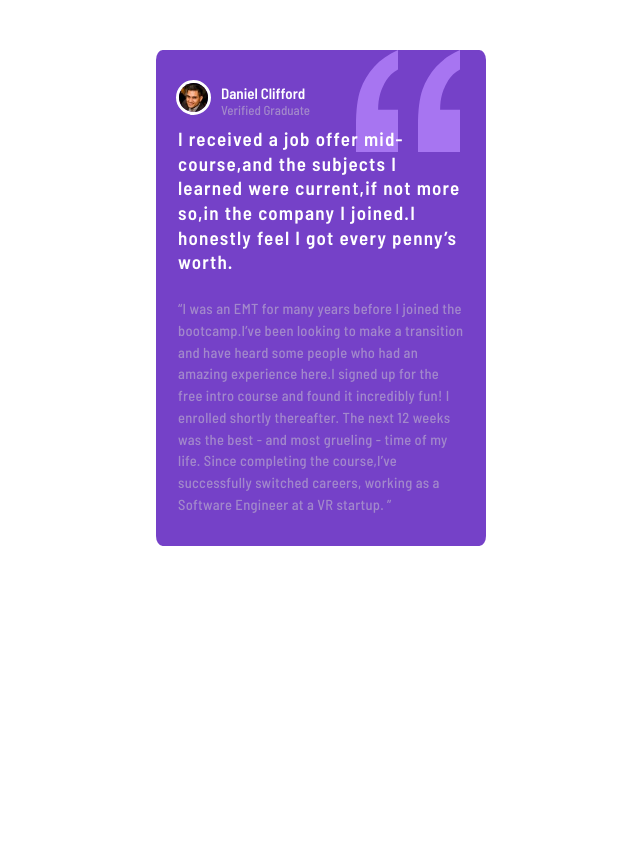
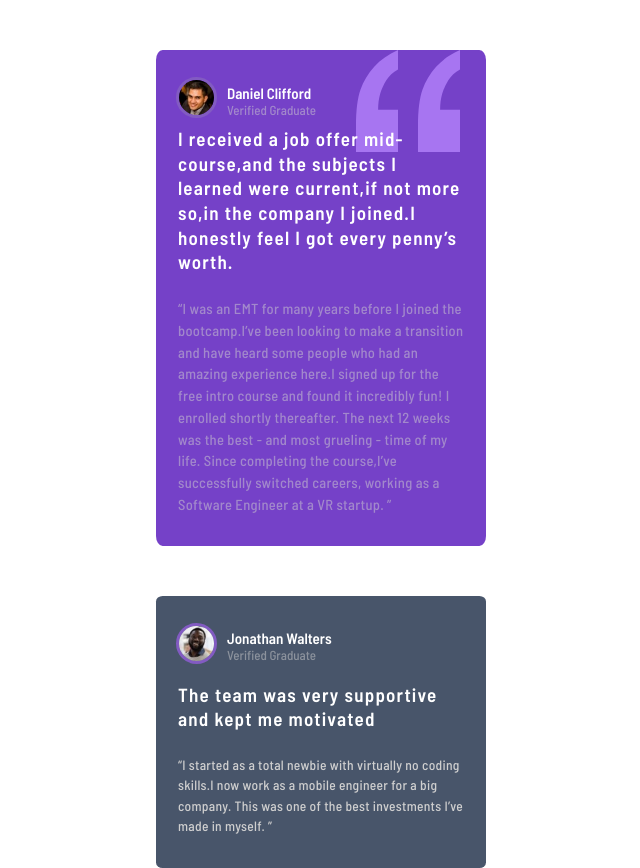
Before and after one commit to moka0690/testimonials-grid-section-main, a plain HTML site: page index.html in a window 1280 px wide. Shown: the whole page, without its empty margins (319-959 px from the left). Before the commit the page ends 800 px from the top, so only its background shows below. Drawn offline with Linux system fonts and the light colour scheme.

Commit message:
Create a card Jonathan-Walters

```diff
--- a/index.html
+++ b/index.html
@@ -8,29 +8,53 @@
   <link rel="icon" type="image/png" sizes="32x32" href="./images/favicon-32x32.png">
   <link rel="stylesheet" href="./stayl.css">
   <link rel="preconnect" href="https://fonts.googleapis.com">
-<link rel="preconnect" href="https://fonts.gstatic.com" crossorigin>
-<link href="https://fonts.googleapis.com/css2?family=Barlow+Semi+Condensed:wght@500;600&display=swap" rel="stylesheet">
+  <link rel="preconnect" href="https://fonts.gstatic.com" crossorigin>
+  <link href="https://fonts.googleapis.com/css2?family=Barlow+Semi+Condensed:wght@500;600&display=swap"
+    rel="stylesheet">
 
 </head>
 
 <body>
   <main>
-    <section class="first-section" >
+    <section class="first-section">
       <div class="img-daniel">
-        <img src="./images/image-daniel.jpg" alt="daniel">
+        <div class="img-1">
+          <img src="./images/image-daniel.jpg" alt="daniel">
+        </div>
         <div class="daniel">
-         <p class="h3-daniel">Daniel Clifford </p>
-         <p class="h5-daniel">Verified Graduate </p>
-       </div>
+          <p class="h3-daniel">Daniel Clifford </p>
+          <p class="h5-daniel">Verified Graduate </p>
+        </div>
 
       </div>
 
-      <p class="h2-daiel">I received a job offer mid-course,and the subjects I learned were current,if not more so,in the company I joined.I honestly feel I got every penny’s worth.</p>
-      <p class="p-daniel">“I was an EMT for many years before I joined the bootcamp.I’ve been looking to make a transition and have
+      <p class="h2-daiel">I received a job offer mid-course,and the subjects I learned were current,if not more so,in
+        the company I joined.I honestly feel I got every penny’s worth.</p>
+      <p class="p-daniel">“I was an EMT for many years before I joined the bootcamp.I’ve been looking to make a
+        transition and have
         heard some people who had an amazing experience here.I signed up for the free intro course and found it
         incredibly fun! I enrolled shortly thereafter. The next 12 weeks was the best - and most grueling - time of my
         life. Since completing the course,I’ve successfully switched careers, working as a Software Engineer at a VR
         startup. ”</p>
+
+    </section>
+    <section class="first-Jonathan-Walters">
+      <div class="img-Jonathan-Walters">
+        <div class="img-2">
+          <img src="/images/image-jonathan.jpg" alt="Jonathan-Walters">
+        </div>
+        <div class="Jonathan-Walters">
+          <p class="h3-Jonathan-Walters">Jonathan Walters</p>
+          <p class="h5-Jonathan-Walters">Verified Graduate </p>
+        </div>
+
+      </div>
+
+      <p class="h2-Jonathan-Walters">The team was very supportive and kept me motivated
+        </p>
+      <p class="p-Jonathan-Walters"> “I started as a total newbie with virtually no coding skills.I now work as a mobile engineer for a big company. This was one of the best investments
+        I’ve made in myself. ”
+        </p>
     </section>
 
   </main>
--- a/stayl.css
+++ b/stayl.css
@@ -39,11 +39,8 @@ body {
   align-items: center;
 }
 img {
-  border-style: solid;
-  border-color: blueviolet;
   display: flex;
   align-items: center;
-  border: solid;
   height: 35px;
   width: 35px;
   border-radius: 50%;
@@ -86,3 +83,89 @@ img {
   color: var(--Light-gray);
   padding-bottom: 10px;
 }
+.img-1 {
+  border: 3px solid #825bc2;
+  width: auto;
+  border-radius: 50%;
+  -webkit-border-radius: 50%;
+  -moz-border-radius: 50%;
+  -ms-border-radius: 50%;
+  -o-border-radius: 50%;
+}
+.first-Jonathan-Walters {
+  margin-top: 50px;
+  padding: 20px;
+  max-width: 330px;
+  width: 100%;
+  min-height: 272px;
+  color: white;
+   background-repeat: no-repeat;
+  background-position-x: 200px;
+  border-radius: 2%;
+  background-color: var(--Very-dark-grayish-blue);
+  -webkit-border-radius: 2%;
+  -moz-border-radius: 2%;
+  -ms-border-radius: 2%;
+  -o-border-radius: 2%;
+}
+.img-Jonathan-Walters {
+  display: flex;
+  gap: 10px;
+  align-items: center;
+}
+img {
+  display: flex;
+  align-items: center;
+  height: 35px;
+  width: 35px;
+  border-radius: 50%;
+  -webkit-border-radius: 50%;
+  -moz-border-radius: 50%;
+  -ms-border-radius: 50%;
+  -o-border-radius: 50%;
+}
+.Jonathan-Walters {
+  width: 105px;
+  height: 55px;
+  padding-top: 6px;
+  display: flex;
+  flex-wrap: wrap;
+}
+.h3-Jonathan-Walters {
+  font-size: 15px;
+  align-self: end;
+  font-weight: bold;
+}
+
+.h5-Jonathan-Walters {
+  font-size: 13px;
+  color: var(--Light-gray);
+}
+.h2-Jonathan-Walters {
+  padding: 2px;
+  font-size: 19px;
+  font-weight: 600;
+  line-height: 1.3;
+  letter-spacing: 1.2px;
+  margin-top: 10px;
+  margin-bottom: 10px;
+}
+.p-Jonathan-Walters {
+  padding: 2px;
+  margin-top: 19px;
+  font-size: 13.5px;
+  font-weight: 100;
+  line-height: 1.5;
+  letter-spacing: 0.3px;
+  color: hsl(0 0% 81% / 3.5);
+  padding-bottom: 10px;
+}
+.img-2 {
+  border: 3px solid #825bc2;
+  width: auto;
+  border-radius: 50%;
+  -webkit-border-radius: 50%;
+  -moz-border-radius: 50%;
+  -ms-border-radius: 50%;
+  -o-border-radius: 50%;
+}
```
